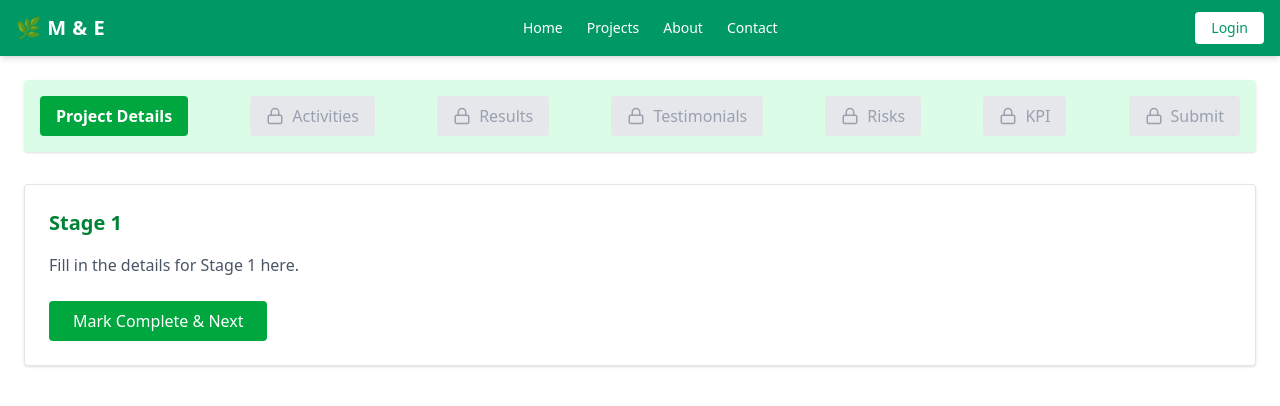
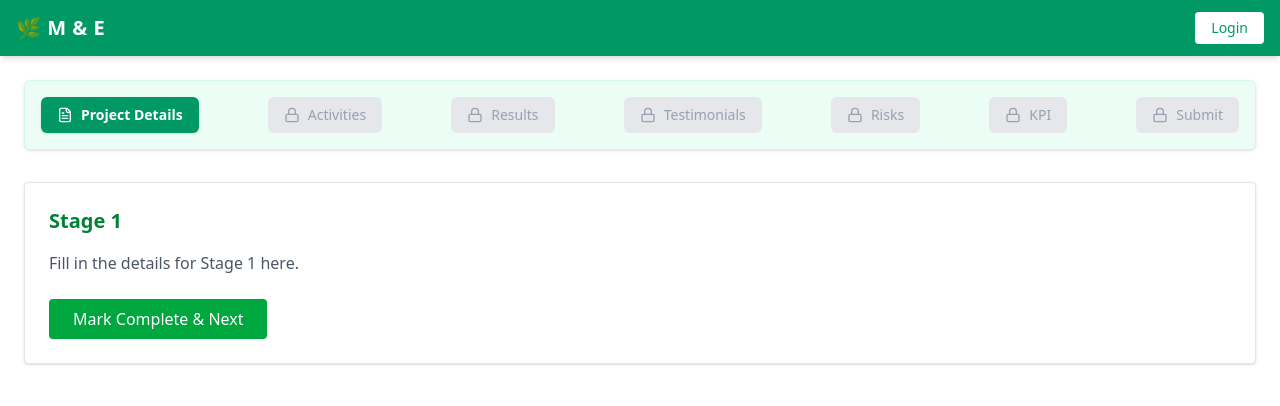
Before and after one commit to Ritahchanger/m-rice, a Next.js app in the folder frontend/: page / in a window 1280 px wide. Shown: the top 406 px of the page. Built offline with nearby package versions, Linux system fonts and the light colour scheme.

Commit message:
Updates on the stagetoolbar

```diff
--- a/frontend/src/components/Navbar.tsx
+++ b/frontend/src/components/Navbar.tsx
@@ -6,7 +6,7 @@ const Navbar = () => {
     <header className="bg-emerald-600 text-white shadow-md">
       <div className="mx-auto px-4 py-3 flex items-center justify-between">
         <div className="text-xl font-semibold tracking-wide">🌿 M & E</div>
-        <nav className="hidden md:flex gap-6 text-sm">
+        {/* <nav className="hidden md:flex gap-6 text-sm">
           <a href="#" className="hover:text-emerald-200 transition">
             Home
           </a>
@@ -19,7 +19,7 @@ const Navbar = () => {
           <a href="#" className="hover:text-emerald-200 transition">
             Contact
           </a>
-        </nav>
+        </nav> */}
         <div className="flex items-center gap-4">
           <a
             href="/login"
--- a/frontend/src/components/StageToolbar.tsx
+++ b/frontend/src/components/StageToolbar.tsx
@@ -1,12 +1,23 @@
 "use client";
 
 import React from "react";
-import { Check, Lock } from "lucide-react";
+import {
+  Check,
+  Lock,
+  FileText,
+  Activity,
+  BarChart2,
+  MessageSquare,
+  ShieldAlert,
+  Target,
+  Send,
+} from "lucide-react";
 import clsx from "clsx";
 
 type Stage = {
   id: number;
   name: string;
+  icon: any;
 };
 
 interface StageToolbarProps {
@@ -16,13 +27,13 @@ interface StageToolbarProps {
 }
 
 const stages: Stage[] = [
-  { id: 1, name: "Project Details" },
-  { id: 2, name: "Activities" },
-  { id: 3, name: "Results" },
-  { id: 4, name: "Testimonials" },
-  { id: 5, name: "Risks" },
-  { id: 6, name: "KPI" },
-  { id: 7, name: "Submit" },
+  { id: 1, name: "Project Details", icon: <FileText size={16} /> },
+  { id: 2, name: "Activities", icon: <Activity size={16} /> },
+  { id: 3, name: "Results", icon: <BarChart2 size={16} /> },
+  { id: 4, name: "Testimonials", icon: <MessageSquare size={16} /> },
+  { id: 5, name: "Risks", icon: <ShieldAlert size={16} /> },
+  { id: 6, name: "KPI", icon: <Target size={16} /> },
+  { id: 7, name: "Submit", icon: <Send size={16} /> },
 ];
 
 const StageToolbar: React.FC<StageToolbarProps> = ({
@@ -31,7 +42,7 @@ const StageToolbar: React.FC<StageToolbarProps> = ({
   setCurrentStage,
 }) => {
   return (
-    <div className="flex items-center justify-between overflow-x-auto gap-2 bg-green-100 p-4 rounded-sm shadow-sm">
+    <div className="flex items-center justify-between overflow-x-auto gap-2 bg-emerald-50 p-4 rounded-md shadow-sm border border-emerald-100">
       {stages.map((stage) => {
         const isCompleted = completedStages.includes(stage.id);
         const isCurrent = currentStage === stage.id;
@@ -46,22 +57,24 @@ const StageToolbar: React.FC<StageToolbarProps> = ({
             disabled={!isUnlocked}
             onClick={() => setCurrentStage(stage.id)}
             className={clsx(
-              "flex items-center gap-2 px-4 py-2 rounded-sm whitespace-nowrap transition-all",
+              "flex items-center gap-2 px-4 py-2 rounded-md whitespace-nowrap transition-all duration-150",
               isCurrent
-                ? "bg-green-600 text-white font-bold"
+                ? "bg-emerald-600 text-white font-semibold shadow"
                 : isCompleted
-                ? "bg-green-400 text-white"
+                ? "bg-emerald-400 text-white"
                 : isUnlocked
-                ? "bg-white text-green-700 border border-green-400"
+                ? "bg-white text-emerald-700 border border-emerald-400"
                 : "bg-gray-200 text-gray-400 cursor-not-allowed"
             )}
           >
             {isCompleted ? (
-              <Check size={18} />
+              <Check size={16} />
             ) : !isUnlocked ? (
-              <Lock size={18} />
-            ) : null}
-            {stage.name}
+              <Lock size={16} />
+            ) : (
+              stage.icon
+            )}
+            <span className="text-sm">{stage.name}</span>
           </button>
         );
       })}
```
